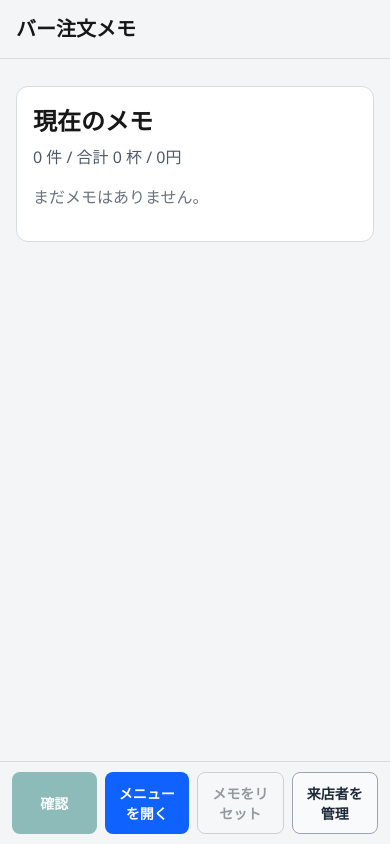
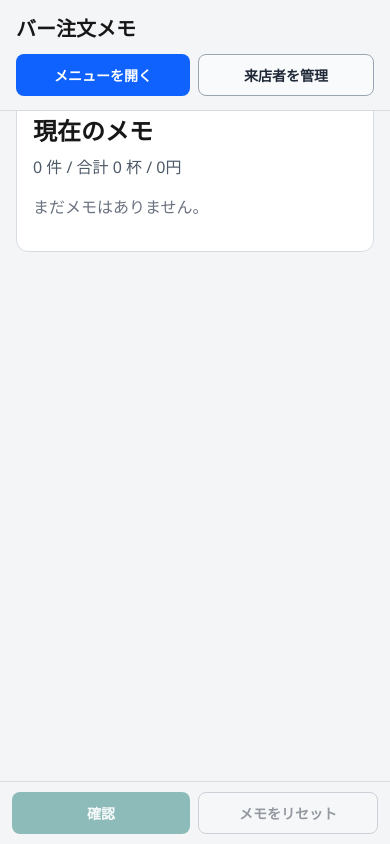
Before and after one commit to ytkg/orders, a React (Vite) app: page / in a window 390 px wide. Built offline with nearby package versions, Linux system fonts and the light colour scheme.

Commit message:
refactor: switch menu panel from drawer to modal

```diff
--- a/src/App.tsx
+++ b/src/App.tsx
@@ -234,6 +234,18 @@ function App() {
       <header className="fixed-header">
         <div className="fixed-header-inner">
           <h1>バー注文メモ</h1>
+          <div className="header-actions">
+            <button type="button" onClick={() => setIsMenuDrawerOpen(true)}>
+              メニューを開く
+            </button>
+            <button
+              type="button"
+              className="sub-button"
+              onClick={() => setIsVisitorModalOpen(true)}
+            >
+              来店者を管理
+            </button>
+          </div>
         </div>
       </header>
       <main className="page">
@@ -325,9 +337,6 @@ function App() {
           >
             確認
           </button>
-          <button type="button" onClick={() => setIsMenuDrawerOpen(true)}>
-            メニューを開く
-          </button>
           <button
             type="button"
             className="sub-button"
@@ -336,23 +345,16 @@ function App() {
           >
             メモをリセット
           </button>
-          <button
-            type="button"
-            className="sub-button"
-            onClick={() => setIsVisitorModalOpen(true)}
-          >
-            来店者を管理
-          </button>
         </div>
       </footer>
 
       {isMenuDrawerOpen ? (
         <div
-          className="drawer-backdrop"
+          className="modal-backdrop"
           onClick={() => setIsMenuDrawerOpen(false)}
         >
           <section
-            className="drawer"
+            className="modal menu-modal"
             onClick={(event) => event.stopPropagation()}
           >
             <div className="modal-header">
--- a/src/styles.css
+++ b/src/styles.css
@@ -18,7 +18,7 @@ body {
   width: min(980px, 100%);
   margin: 0 auto;
   min-height: 100vh;
-  padding: 86px 16px 96px;
+  padding: 96px 16px 96px;
   display: flex;
   flex-direction: column;
   gap: 10px;
@@ -38,11 +38,34 @@ body {
   width: min(980px, 100%);
   margin: 0 auto;
   padding: 14px 16px;
+  display: flex;
+  align-items: center;
+  justify-content: space-between;
+  gap: 10px;
 }
 
 .fixed-header h1 {
   margin: 0;
   font-size: 20px;
+}
+
+.header-actions {
+  display: flex;
+  gap: 8px;
+}
+
+@media (max-width: 720px) {
+  .fixed-header-inner {
+    flex-wrap: wrap;
+  }
+
+  .header-actions {
+    width: 100%;
+  }
+
+  .header-actions > button {
+    flex: 1;
+  }
 }
 
 .panel {
@@ -353,24 +376,9 @@ button:disabled {
   gap: 12px;
 }
 
-.drawer-backdrop {
-  position: fixed;
-  inset: 0;
-  background: rgba(15, 23, 42, 0.45);
-  display: grid;
-  place-items: end center;
-  z-index: 20;
-}
-
-.drawer {
+.menu-modal {
   width: min(980px, 100%);
-  height: min(92vh, 900px);
-  overflow: auto;
-  background: #fff;
-  border-top-left-radius: 14px;
-  border-top-right-radius: 14px;
-  border: 1px solid #d7dce3;
-  padding: 14px;
+  max-height: calc(100vh - 32px);
 }
 
 .confirm-backdrop {
```
